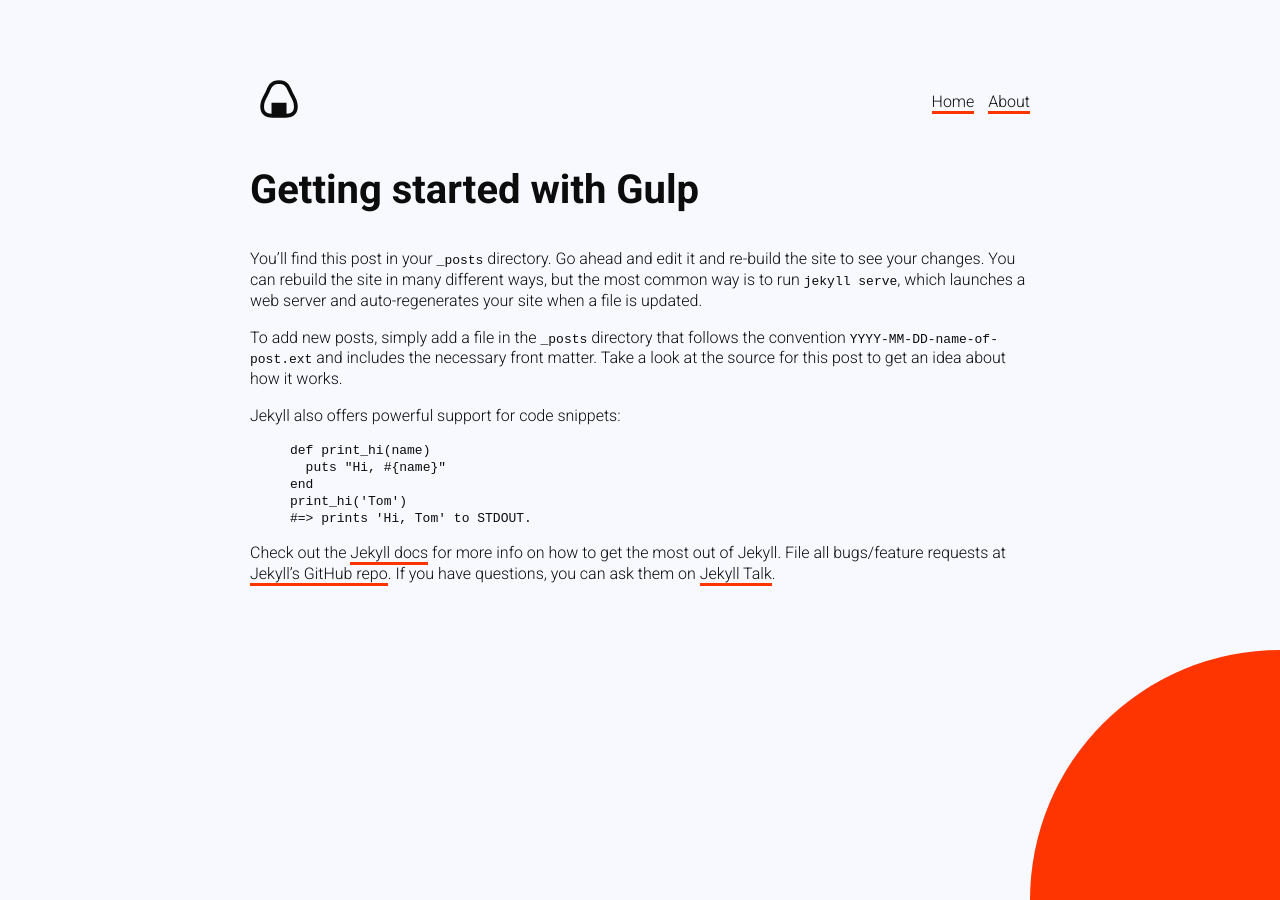
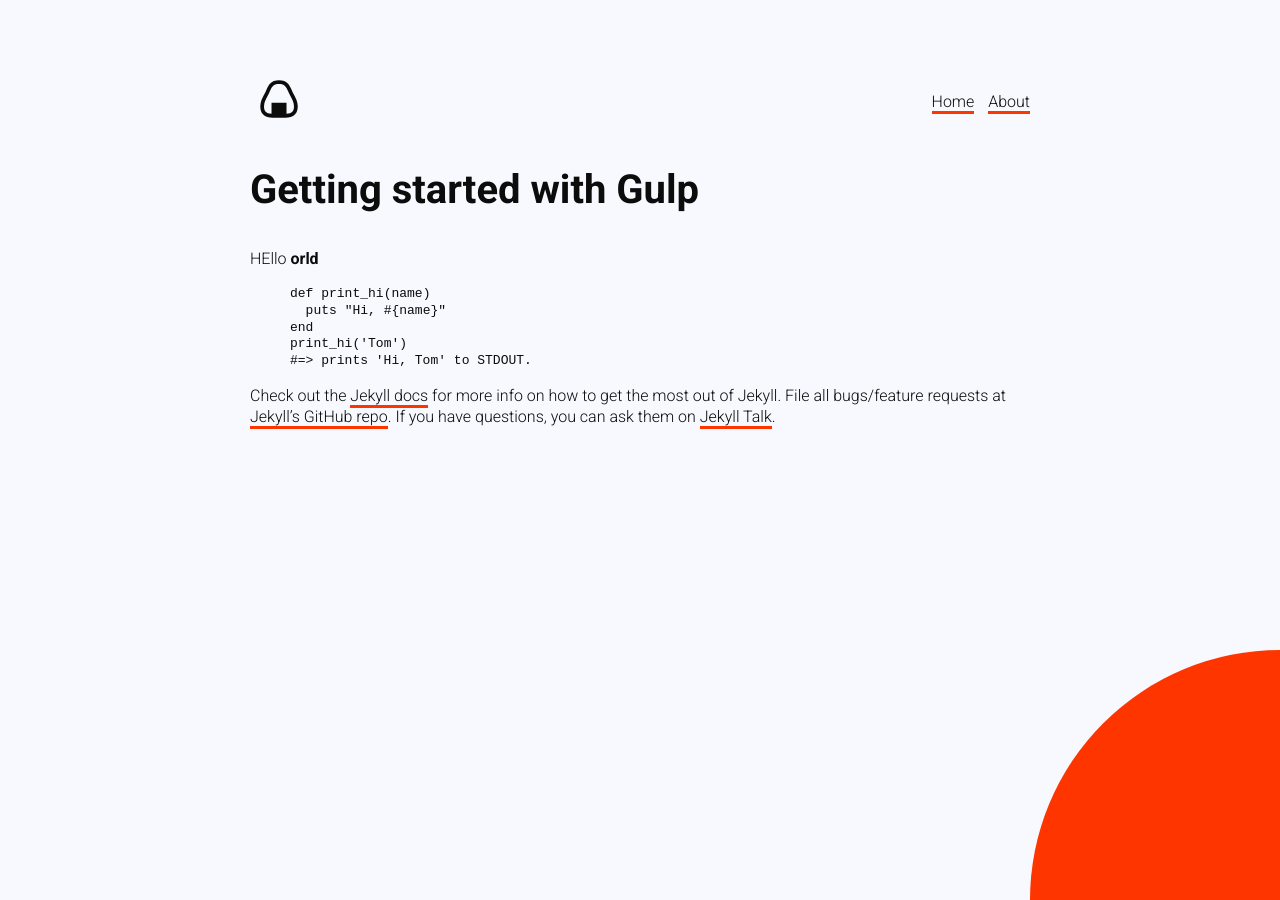
Before and after one commit to helloMikkie/commandLineDocumentation, a Jekyll site: the page built from _posts/2018-11-10-welcome-to-jekyll.markdown, in a window 1280 px wide. Built offline with Jekyll 4.4.1, drawn with Linux system fonts in a browser that asks for light colours.

Commit message:
Updated Welcome To Jekyll

```diff
--- a/_posts/2018-11-10-welcome-to-jekyll.markdown
+++ b/_posts/2018-11-10-welcome-to-jekyll.markdown
@@ -4,11 +4,8 @@
 excerpt: create a development area using Gulp
 ---
 
-You’ll find this post in your `_posts` directory. Go ahead and edit it and re-build the site to see your changes. You can rebuild the site in many different ways, but the most common way is to run `jekyll serve`, which launches a web server and auto-regenerates your site when a file is updated.
-
-To add new posts, simply add a file in the `_posts` directory that follows the convention `YYYY-MM-DD-name-of-post.ext` and includes the necessary front matter. Take a look at the source for this post to get an idea about how it works.
-
-Jekyll also offers powerful support for code snippets:
+HEllo
+**orld**
 
 {% highlight ruby %}
 def print_hi(name)
```
